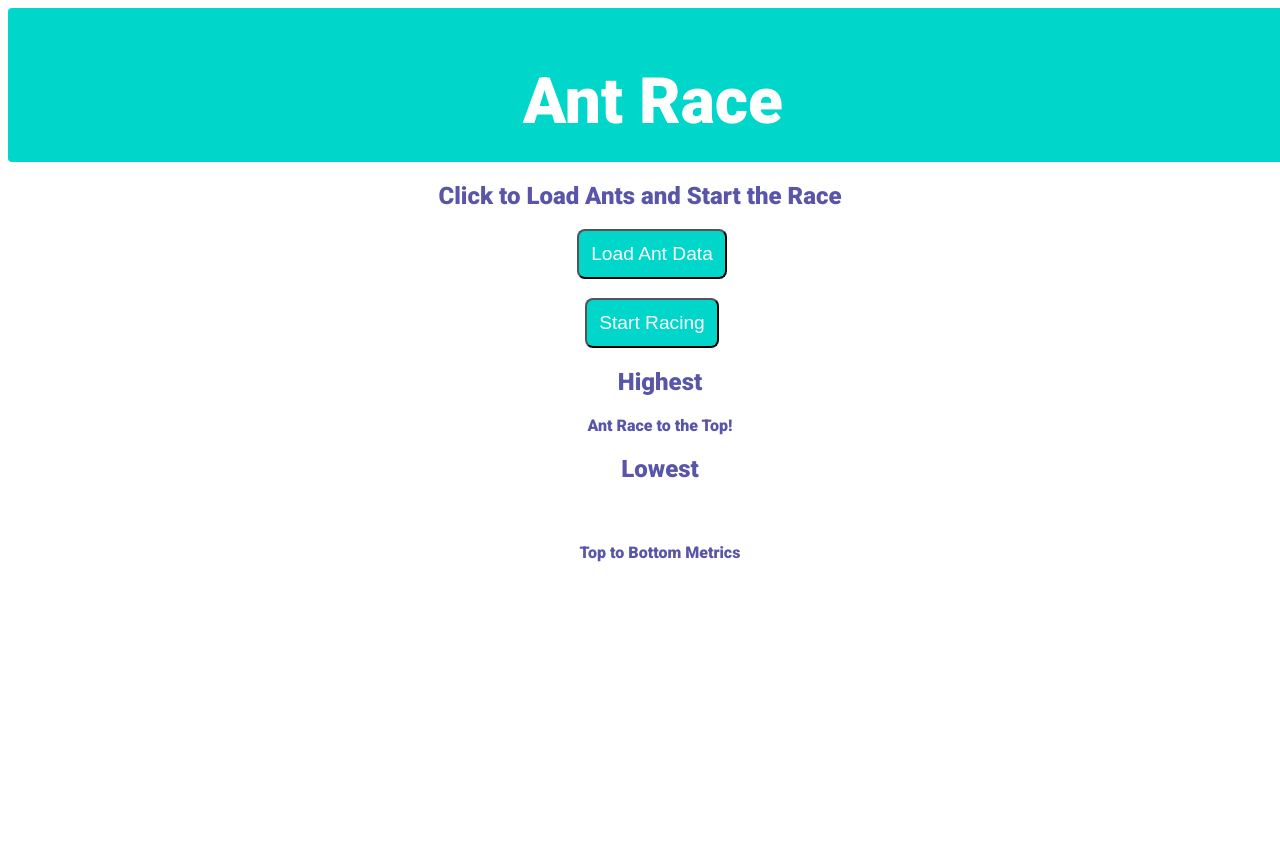
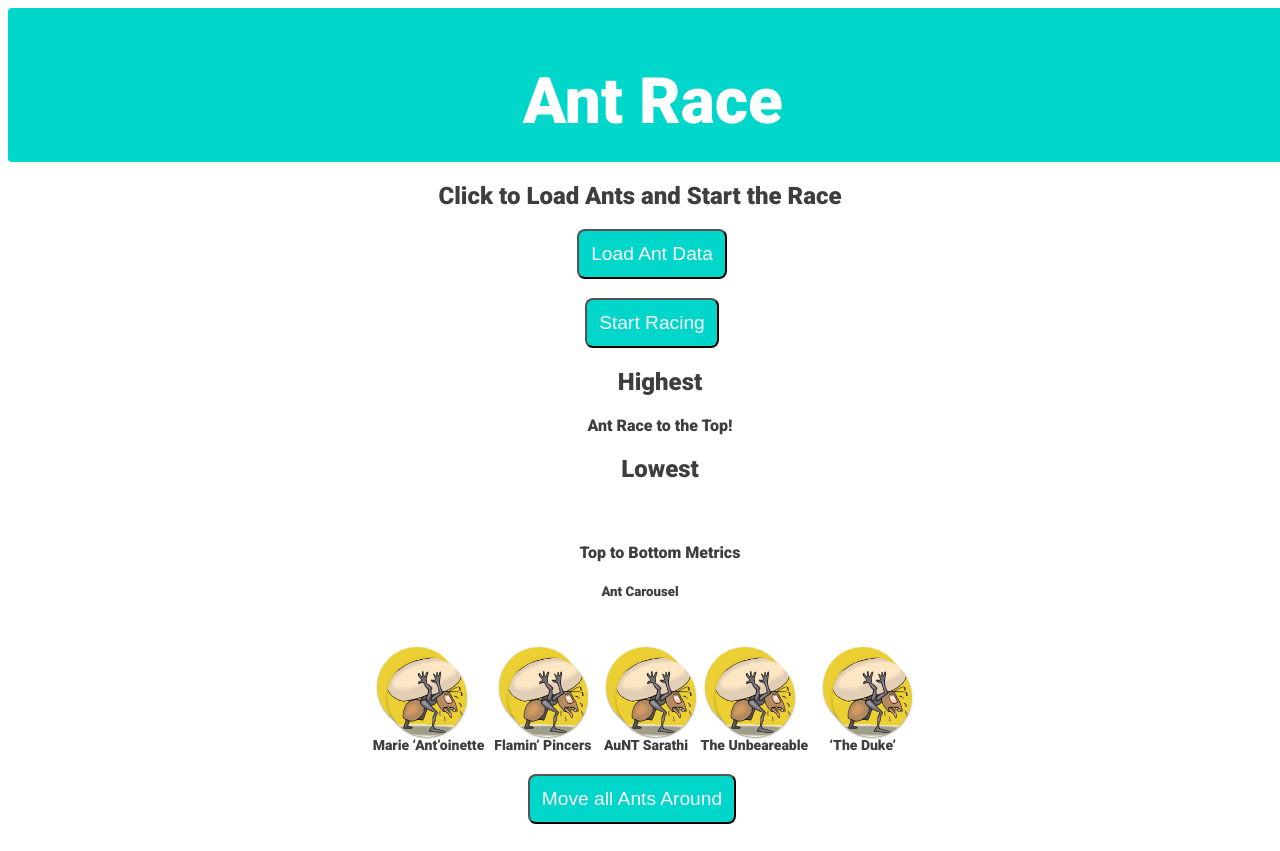
Before and after one commit to nottolivc/ant-race, a React (Create React App) app: page / in a window 1280 px wide. Before the commit the page ends 800 px from the top, so only its background shows below. Built offline with nearby package versions, Linux system fonts and the light colour scheme.

Commit message:
added redux stats board to ui all functions as one, add styling and cleanup tsx file

```diff
--- a/src/App.css
+++ b/src/App.css
@@ -1,7 +1,7 @@
 body {
     text-align: center;
     font-family: 'Roboto', sans-serif;
-    color: rgb(89, 85, 168);
+    color: rgb(62, 62, 62);
     background: rgb(255, 255, 255);
 }
 
--- a/src/App.js
+++ b/src/App.js
@@ -6,7 +6,7 @@ import { UI_IN_PROGRESS, UI_CALCULATED } from './reducers/ui';
 import ProgressBarTimer, { ProgressBar } from './components/ProgressBar';
 import seedData from './api/data.json';
 import AntRacer from './components/AntRacer.js';
-//import Ant from './components/Ant';
+import Ant from './components/Ant';
 import { generateAntWinLikelihoodCalculator } from './utils/algorithm';
 
 const App = (props) => {
@@ -70,8 +70,8 @@ const App = (props) => {
           )) : 'Load Data...'}
         </ul>
       </section>
-      {/* <h5>Ant Carousel</h5> */}
-      {/* <Ant /> */}
+      <h5>Ant Carousel</h5>
+       <Ant />
       <br />
       </>
     )
--- a/src/components/AntRacer.js
+++ b/src/components/AntRacer.js
@@ -3,7 +3,7 @@ import seedData from '../api/data';
 import '../App.css';
 
 const AntRacer = ({startRaceRedux, props}) => {
-  console.log(props, startRaceRedux);
+
   const [ants, setAnts] = useState({});
   // eslint-disable-next-line
   const [updateAnts, setUpdateAnts] = useState({});
```
